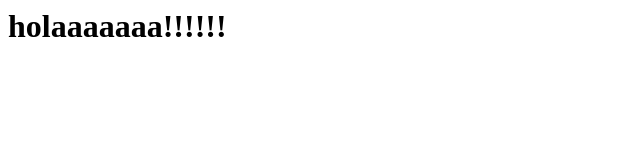
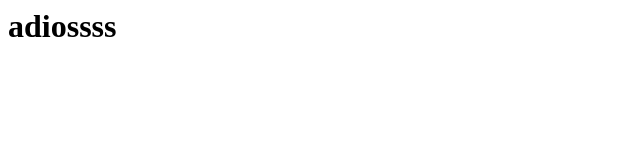
Before and after one commit to imelog/hosting, a plain HTML site: page index.html in a window 1280 px wide. Shown: the whole page, without its empty margins (0-640 px from the left). Drawn offline with Linux system fonts and the light colour scheme.

Commit message:
Add files via upload

```diff
--- a/index.html
+++ b/index.html
@@ -1,6 +1,6 @@
 <html>
 
 <body>
-<h1> holaaaaaaa!!!!!!</h1>
+<h1> adiossss</h1>
 </body>
 </html>
```
